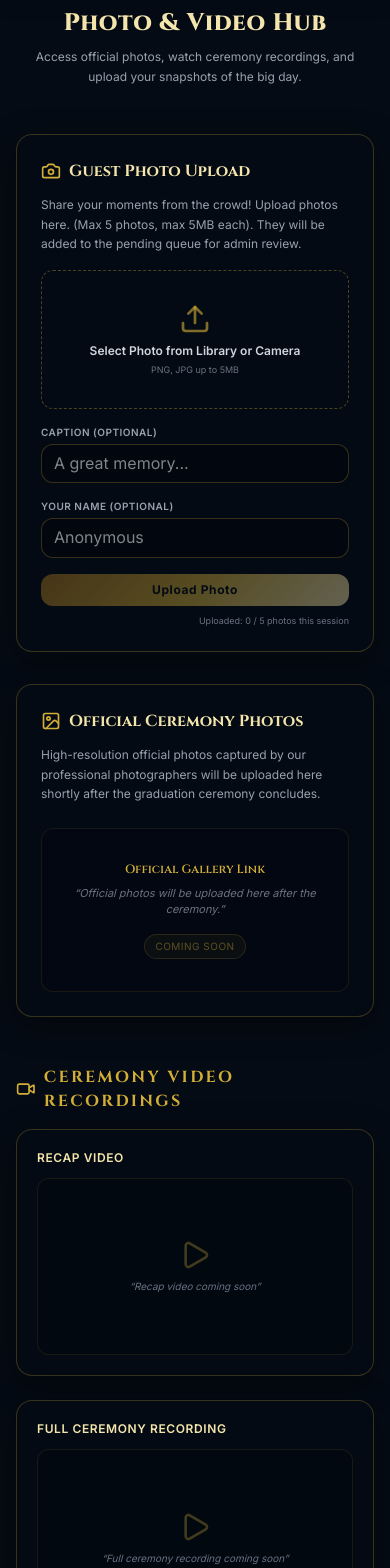
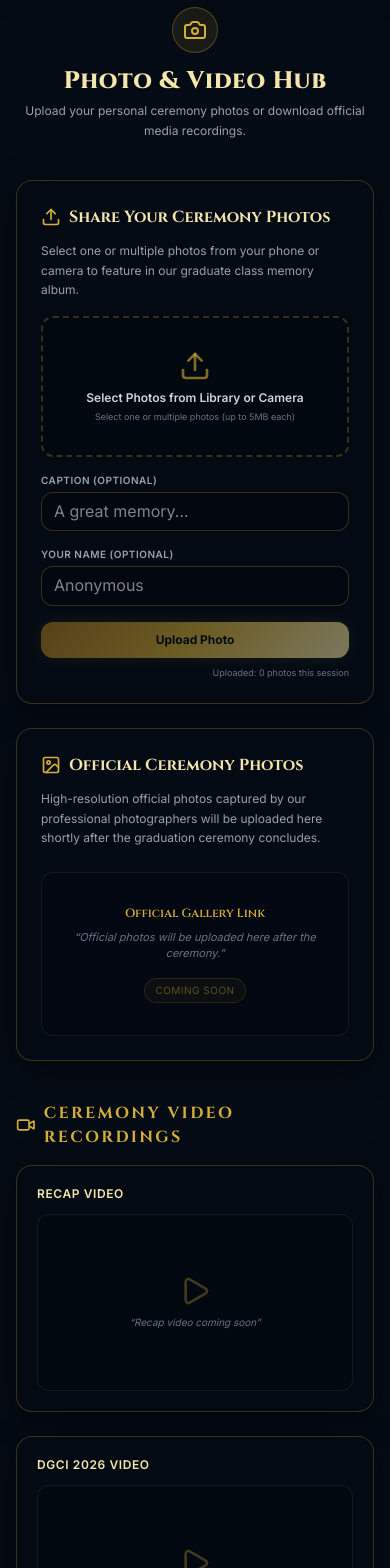
Before and after one commit to youhannamaher/dgci-graduation-2026, a Next.js app: page /media in a window 390 px wide. Shown: the part 160-1728 px from the top of the page. Built offline with nearby package versions, Linux system fonts and the light colour scheme; no server answers; the database is empty.

Commit message:
feat: remove quotes, add WhatsApp me button, bulk photo upload, approve all messages/photos actions, and update DGCI 2026 Video title

```diff
--- a/src/app/admin/page.tsx
+++ b/src/app/admin/page.tsx
@@ -5,7 +5,7 @@ import { useData } from '@/context/DataContext';
 import { StudentAvatar } from '@/components/StudentAvatar';
 import {
   Lock, KeyRound, LogOut, LayoutDashboard, Settings, Calendar, Users, MessageSquare, Camera, Link as LinkIcon,
-  Plus, Edit, Trash2, Check, X, FileSpreadsheet, Download, Upload, AlertCircle, AlertTriangle, Eye, EyeOff
+  Plus, Edit, Trash2, Check, CheckCircle, X, FileSpreadsheet, Download, Upload, AlertCircle, AlertTriangle, Eye, EyeOff
 } from 'lucide-react';
 import { Graduate, ProgramItem, Message, Photo } from '@/lib/types';
 
@@ -14,8 +14,8 @@ export default function AdminPage() {
     ceremonyInfo, program, graduates, messages, photos, mediaLinks, isLoading, isAdmin,
     loginAdmin, logoutAdmin, updateCeremonyInfo, addProgramItem, updateProgramItem,
     deleteProgramItem, reorderProgram, addGraduate, updateGraduate, deleteGraduate,
-    importGraduatesCsv, reorderGraduates, approveMessage, rejectMessage, deleteMessage,
-    approvePhoto, rejectPhoto, deletePhoto, updateMediaLinks
+    importGraduatesCsv, reorderGraduates, approveMessage, approveAllMessages, rejectMessage, deleteMessage,
+    approvePhoto, approveAllPhotos, rejectPhoto, deletePhoto, updateMediaLinks
   } = useData();
 
   // Authentication state
@@ -101,9 +101,10 @@ export default function AdminPage() {
     const locationUrl = formData.get('locationUrl') as string;
     const subtitle = formData.get('subtitle') as string;
     const closingMessage = formData.get('closingMessage') as string;
+    const whatsappNumber = formData.get('whatsappNumber') as string;
 
     const success = await updateCeremonyInfo({
-      title, classYear, date, time, venue, locationUrl, subtitle, closingMessage
+      title, classYear, date, time, venue, locationUrl, subtitle, closingMessage, whatsappNumber
     });
     if (success) triggerSaveNotification();
   };
@@ -730,6 +731,17 @@ export default function AdminPage() {
                   />
                 </div>
 
+                <div>
+                  <label className="block text-gray-400 mb-1">WhatsApp Contact Phone Number (e.g. +201234567890)</label>
+                  <input
+                    type="text"
+                    name="whatsappNumber"
+                    defaultValue={ceremonyInfo.whatsappNumber || ''}
+                    placeholder="+201234567890"
+                    className="w-full bg-[#03070d]/50 border border-gold/20 rounded-lg p-2 text-white"
+                  />
+                </div>
+
                 <button
                   type="submit"
                   className="bg-gold-gradient text-navy-dark px-4 py-2 rounded-lg font-bold hover:bg-gold-gradient-hover transition-all"
@@ -1008,16 +1020,7 @@ export default function AdminPage() {
                       </div>
                     </div>
 
-                    <div>
-                      <label className="block text-gray-400 mb-1">Profile Quote / Memory</label>
-                      <textarea
-                        placeholder="Proud to graduate, class of 2026!"
-                        value={gradQuote}
-                        onChange={(e) => setGradQuote(e.target.value)}
-                        className="w-full bg-[#03070d]/50 border border-gold/20 rounded-lg p-2 text-white"
-                        rows={2}
-                      />
-                    </div>
+
 
                     <div className="flex gap-2">
                       <button
@@ -1114,12 +1117,27 @@ export default function AdminPage() {
             <div className="space-y-4">
               <div className="flex flex-col sm:flex-row justify-between items-start sm:items-center gap-3">
                 <h3 className="font-serif font-bold text-sm text-gold-light">Message Moderation</h3>
+                <div className="flex gap-2">
+                  {stats.pendingMsg > 0 && (
+                    <button
+                      onClick={async () => {
+                        if (confirm(`Approve all ${stats.pendingMsg} pending messages?`)) {
+                          await approveAllMessages();
+                          triggerSaveNotification();
+                        }
+                      }}
+                      className="bg-emerald-600 hover:bg-emerald-500 text-white text-xs px-3 py-1.5 rounded-lg font-bold inline-flex items-center gap-1 transition-all shadow-[0_0_10px_rgba(16,185,129,0.3)]"
+                    >
+                      <CheckCircle className="h-3.5 w-3.5" /> Approve All ({stats.pendingMsg})
+                    </button>
+                  )}
                   <button
                     onClick={handleExportMessagesCSV}
                     className="bg-[#03070d] text-gold border border-gold/30 text-xs px-3 py-1.5 rounded-lg hover:border-gold transition-all inline-flex items-center gap-1"
                   >
                     <Download className="h-3.5 w-3.5" /> Export Messages
                   </button>
+                </div>
               </div>
 
               {/* Filter controls */}
@@ -1222,7 +1240,22 @@ export default function AdminPage() {
             <div className="space-y-6">
               {/* Pending Queue */}
               <div>
-                <h3 className="font-serif font-bold text-sm text-gold-light mb-4">Pending Guest Uploads ({pendingPhotos.length})</h3>
+                <div className="flex justify-between items-center mb-4">
+                  <h3 className="font-serif font-bold text-sm text-gold-light">Pending Guest Uploads ({pendingPhotos.length})</h3>
+                  {pendingPhotos.length > 0 && (
+                    <button
+                      onClick={async () => {
+                        if (confirm(`Approve all ${pendingPhotos.length} pending photos?`)) {
+                          await approveAllPhotos();
+                          triggerSaveNotification();
+                        }
+                      }}
+                      className="bg-emerald-600 hover:bg-emerald-500 text-white text-xs px-3 py-1.5 rounded-lg font-bold inline-flex items-center gap-1 transition-all shadow-[0_0_10px_rgba(16,185,129,0.3)]"
+                    >
+                      <CheckCircle className="h-3.5 w-3.5" /> Approve All Photos ({pendingPhotos.length})
+                    </button>
+                  )}
+                </div>
                 {pendingPhotos.length === 0 ? (
                   <div className="glass-card rounded-xl p-6 text-center border-gold/10 text-gray-500 text-xs">
                     <p>No guest photo uploads pending approval.</p>
@@ -1320,7 +1353,7 @@ export default function AdminPage() {
                 </div>
 
                 <div>
-                  <label className="block text-gray-400 mb-1">Full Ceremony Recording URL (YouTube)</label>
+                  <label className="block text-gray-400 mb-1">DGCI 2026 Video URL (YouTube)</label>
                   <input
                     type="url"
                     name="fullCeremonyUrl"
--- a/src/app/api/data/[key]/route.ts
+++ b/src/app/api/data/[key]/route.ts
@@ -588,6 +588,10 @@ export async function POST(
             await sql`UPDATE messages SET status = 'approved' WHERE id = ${id}`;
             return NextResponse.json({ success: true });
           }
+          if (action === 'approve_all') {
+            await sql`UPDATE messages SET status = 'approved' WHERE status = 'pending'`;
+            return NextResponse.json({ success: true });
+          }
           if (action === 'reject') {
             await sql`UPDATE messages SET status = 'rejected' WHERE id = ${id}`;
             return NextResponse.json({ success: true });
@@ -611,6 +615,10 @@ export async function POST(
             await sql`UPDATE photos SET status = 'approved' WHERE id = ${id}`;
             return NextResponse.json({ success: true });
           }
+          if (action === 'approve_all') {
+            await sql`UPDATE photos SET status = 'approved' WHERE status = 'pending'`;
+            return NextResponse.json({ success: true });
+          }
           if (action === 'reject' || action === 'delete') {
             await sql`DELETE FROM photos WHERE id = ${id}`;
             return NextResponse.json({ success: true });
@@ -631,7 +639,7 @@ export async function POST(
           `;
           await sql`
             INSERT INTO media_links (id, title, type, url, is_active)
-            VALUES ('video_full', 'Full Ceremony Video', 'video_full', ${data.fullCeremonyUrl}, true)
+            VALUES ('video_full', 'DGCI 2026 Video', 'video_full', ${data.fullCeremonyUrl}, true)
             ON CONFLICT (id) DO UPDATE SET url = EXCLUDED.url
           `;
           return NextResponse.json({ success: true });
@@ -727,6 +735,10 @@ export async function POST(
           const { error } = await supabase.from('messages').update({ status: 'approved' }).eq('id', id);
           return NextResponse.json({ success: !error, error });
         }
+        if (action === 'approve_all') {
+          const { error } = await supabase.from('messages').update({ status: 'approved' }).eq('status', 'pending');
+          return NextResponse.json({ success: !error, error });
+        }
         if (action === 'reject') {
           const { error } = await supabase.from('messages').update({ status: 'rejected' }).eq('id', id);
           return NextResponse.json({ success: !error, error });
@@ -747,6 +759,10 @@ export async function POST(
           const { error } = await supabase.from('photos').update({ status: 'approved' }).eq('id', id);
           return NextResponse.json({ success: !error, error });
         }
+        if (action === 'approve_all') {
+          const { error } = await supabase.from('photos').update({ status: 'approved' }).eq('status', 'pending');
+          return NextResponse.json({ success: !error, error });
+        }
         if (action === 'reject' || action === 'delete') {
           const { error } = await supabase.from('photos').delete().eq('id', id);
           return NextResponse.json({ success: !error, error });
@@ -757,7 +773,7 @@ export async function POST(
       case 'media-links': {
         await supabase.from('media_links').upsert({ id: 'photos', title: 'Official Photos', type: 'photos', url: data.officialPhotosUrl, is_active: true });
         await supabase.from('media_links').upsert({ id: 'video_recap', title: 'Recap Video', type: 'video_recap', url: data.recapVideoUrl, is_active: true });
-        await supabase.from('media_links').upsert({ id: 'video_full', title: 'Full Ceremony Video', type: 'video_full', url: data.fullCeremonyUrl, is_active: true });
+        await supabase.from('media_links').upsert({ id: 'video_full', title: 'DGCI 2026 Video', type: 'video_full', url: data.fullCeremonyUrl, is_active: true });
         return NextResponse.json({ success: true });
       }
 
--- a/src/app/graduates/page.tsx
+++ b/src/app/graduates/page.tsx
@@ -59,7 +59,7 @@ export default function GraduatesPage() {
           Graduate Profiles
         </h1>
         <p className="text-gray-400 text-xs max-w-md mx-auto leading-relaxed">
-          Browse the graduating class of 2026. Click on a profile to read their quotes, memories, and approved congratulations messages.
+          Browse the graduating class of 2026. Click on a profile to view stage walk details and approved congratulations messages.
         </p>
       </div>
 
--- a/src/app/media/page.tsx
+++ b/src/app/media/page.tsx
@@ -10,7 +10,7 @@ export default function MediaHubPage() {
   // Form State
   const [caption, setCaption] = useState('');
   const [uploadedBy, setUploadedBy] = useState('');
-  const [selectedFile, setSelectedFile] = useState<File | null>(null);
+  const [selectedFiles, setSelectedFiles] = useState<File[]>([]);
   const [previewUrl, setPreviewUrl] = useState<string | null>(null);
 
   // Status State
@@ -69,66 +69,62 @@ export default function MediaHubPage() {
   };
 
   const handleFileChange = (e: React.ChangeEvent<HTMLInputElement>) => {
-    const file = e.target.files?.[0];
-    if (!file) return;
+    const files = Array.from(e.target.files || []);
+    if (files.length === 0) return;
 
-    // Check size limit: 5MB
-    if (file.size > 5 * 1024 * 1024) {
-      setErrorMessage('Image must be smaller than 5 MB.');
+    // Check size limit: 5MB per file
+    const oversized = files.find(f => f.size > 5 * 1024 * 1024);
+    if (oversized) {
+      setErrorMessage('Each image must be smaller than 5 MB.');
       setUploadStatus('error');
       return;
     }
 
-    setSelectedFile(file);
-    setPreviewUrl(URL.createObjectURL(file));
+    setSelectedFiles(files);
+    setPreviewUrl(URL.createObjectURL(files[0]));
     setUploadStatus('idle');
     setErrorMessage('');
   };
 
   const handleUploadSubmit = async (e: React.FormEvent) => {
     e.preventDefault();
-    if (!selectedFile) return;
-
-    if (uploadCount >= 5) {
-      setErrorMessage('You have reached the upload limit of 5 photos per session.');
-      setUploadStatus('error');
-      return;
-    }
+    if (selectedFiles.length === 0) return;
 
     try {
-      setUploadStatus('compressing');
-
-      // Compress client-side
-      const base64Image = await compressImage(selectedFile);
-
       setUploadStatus('uploading');
 
-      // Submit photo data
-      const success = await submitPhoto({
-        url: base64Image, // Save compressed base64 string as URL
-        caption: caption.trim(),
-        uploadedBy: uploadedBy.trim() || 'Anonymous'
-      });
+      let successCount = 0;
+      for (let i = 0; i < selectedFiles.length; i++) {
+        const file = selectedFiles[i];
+        const base64Image = await compressImage(file);
 
-      if (success) {
+        const ok = await submitPhoto({
+          url: base64Image,
+          caption: caption.trim() || (selectedFiles.length > 1 ? `Memory #${i + 1}` : ''),
+          uploadedBy: uploadedBy.trim() || 'Anonymous'
+        });
+
+        if (ok) successCount++;
+      }
+
+      if (successCount > 0) {
         setUploadStatus('success');
         setCaption('');
-        setSelectedFile(null);
+        setSelectedFiles([]);
         setPreviewUrl(null);
-        setUploadCount((prev) => prev + 1);
+        setUploadCount((prev) => prev + successCount);
 
-        // Reset
         setTimeout(() => {
           setUploadStatus('idle');
         }, 5000);
       } else {
         setUploadStatus('error');
-        setErrorMessage('Failed to upload. Please try again.');
+        setErrorMessage('Failed to upload photos. Please try again.');
       }
     } catch (err) {
       console.error(err);
       setUploadStatus('error');
-      setErrorMessage('Compression failed. Please choose another image.');
+      setErrorMessage('Upload processing failed. Please choose another image.');
     }
   };
 
@@ -140,56 +136,74 @@ export default function MediaHubPage() {
     return match && match[2].length === 11 ? `https://www.youtube.com/embed/${match[2]}` : '';
   };
 
-  const recapEmbed = getYoutubeEmbedUrl(mediaLinks.recapVideoUrl);
-  const fullEmbed = getYoutubeEmbedUrl(mediaLinks.fullCeremonyUrl);
+  const recapEmbed = useMemo(() => getYoutubeEmbedUrl(mediaLinks.recapVideoUrl), [mediaLinks.recapVideoUrl]);
+  const fullEmbed = useMemo(() => getYoutubeEmbedUrl(mediaLinks.fullCeremonyUrl), [mediaLinks.fullCeremonyUrl]);
 
   return (
-    <div className="max-w-4xl mx-auto px-4 py-8 w-full animate-fadeIn space-y-12">
-      {/* Page Header */}
+    <div className="flex-1 max-w-5xl mx-auto px-4 py-8 w-full space-y-10">
+      {/* Title */}
       <div className="text-center">
-        <h1 className="text-2xl md:text-3xl font-serif font-extrabold text-gold-light tracking-wide mb-2">
+        <div className="inline-flex items-center justify-center p-2.5 rounded-full bg-gold/10 border border-gold/30 mb-3 text-gold">
+          <Camera className="h-6 w-6" />
+        </div>
+        <h1 className="text-2xl md:text-3xl font-serif font-extrabold text-gold-light tracking-wide mb-1">
           Photo & Video Hub
         </h1>
-        <p className="text-gray-400 text-xs max-w-sm mx-auto leading-relaxed">
-          Access official photos, watch ceremony recordings, and upload your snapshots of the big day.
+        <p className="text-gray-400 text-xs max-w-md mx-auto leading-relaxed">
+          Upload your personal ceremony photos or download official media recordings.
         </p>
       </div>
 
-      {/* Grid: Section 1 & Section 2 */}
-      <div className="grid grid-cols-1 md:grid-cols-2 gap-8">
-
-        {/* Guest Photo Upload Box */}
+      {/* Grid: Upload & Official Albums */}
+      <div className="grid grid-cols-1 md:grid-cols-2 gap-6">
+        {/* Upload Form Box */}
         <div className="glass-card rounded-2xl p-6 border-gold/20 flex flex-col justify-between">
           <div>
             <div className="flex items-center gap-2 mb-3">
-              <Camera className="h-5 w-5 text-gold" />
-              <h2 className="text-base font-serif font-bold text-gold-light">Guest Photo Upload</h2>
+              <Upload className="h-5 w-5 text-gold" />
+              <h2 className="text-base font-serif font-bold text-gold-light">Share Your Ceremony Photos</h2>
             </div>
             <p className="text-gray-400 text-xs mb-4 leading-relaxed font-sans">
-              Share your moments from the crowd! Upload photos here. (Max 5 photos, max 5MB each). They will be added to the pending queue for admin review.
+              Select one or multiple photos from your phone or camera to feature in our graduate class memory album.
             </p>
 
-            <form onSubmit={handleUploadSubmit} className="space-y-4">
-              {/* File Input container */}
-              <div className="border border-dashed border-gold/35 rounded-xl p-4 text-center cursor-pointer hover:bg-gold/5 transition-all relative">
+            {uploadStatus === 'success' && (
+              <div className="mb-4 p-3 bg-emerald-950/40 border border-emerald-500/30 rounded-xl text-emerald-300 text-xs flex items-center gap-2">
+                <CheckCircle2 className="h-4 w-4 shrink-0" />
+                <span>Uploaded successfully! Pending quick admin review.</span>
+              </div>
+            )}
+
+            {uploadStatus === 'error' && (
+              <div className="mb-4 p-3 bg-rose-950/40 border border-rose-500/30 rounded-xl text-rose-300 text-xs flex items-center gap-2">
+                <AlertTriangle className="h-4 w-4 shrink-0" />
+                <span>{errorMessage}</span>
+              </div>
+            )}
+
+            <form onSubmit={handleUploadSubmit} className="space-y-4 font-sans">
+              {/* Dropzone */}
+              <div className="border-2 border-dashed border-gold/25 hover:border-gold/60 rounded-xl p-4 text-center cursor-pointer transition-all bg-[#03070d]/50 relative">
                 <input
                   type="file"
                   accept="image/*"
+                  multiple
                   onChange={handleFileChange}
                   className="absolute inset-0 w-full h-full opacity-0 cursor-pointer"
-                  disabled={uploadCount >= 5}
                 />
 
                 {previewUrl ? (
                   <div className="flex flex-col items-center">
                     <img src={previewUrl} alt="Preview" className="h-28 object-contain rounded-lg border border-gold/20 mb-2" />
-                    <span className="text-[10px] text-gold font-medium">Click to replace photo</span>
+                    <span className="text-[10px] text-gold font-medium">
+                      {selectedFiles.length > 1 ? `${selectedFiles.length} photos selected (click to replace)` : 'Click to replace photo'}
+                    </span>
                   </div>
                 ) : (
                   <div className="py-4 flex flex-col items-center">
                     <Upload className="h-8 w-8 text-gold/60 mb-2" />
-                    <span className="text-xs text-gray-300 font-semibold">Select Photo from Library or Camera</span>
-                    <span className="text-[9px] text-gray-500 mt-1">PNG, JPG up to 5MB</span>
+                    <span className="text-xs text-gray-300 font-semibold">Select Photos from Library or Camera</span>
+                    <span className="text-[9px] text-gray-500 mt-1">Select one or multiple photos (up to 5MB each)</span>
                   </div>
                 )}
               </div>
@@ -205,7 +219,6 @@ export default function MediaHubPage() {
                   value={caption}
                   onChange={(e) => setCaption(e.target.value)}
                   className="block w-full bg-[#03070d]/70 border border-gold/25 rounded-xl py-2 px-3 text-xs text-white focus:outline-none focus:ring-1 focus:ring-gold"
-                  disabled={uploadCount >= 5}
                 />
               </div>
 
@@ -220,38 +233,21 @@ export default function MediaHubPage() {
                   value={uploadedBy}
                   onChange={(e) => setUploadedBy(e.target.value)}
                   className="block w-full bg-[#03070d]/70 border border-gold/25 rounded-xl py-2 px-3 text-xs text-white focus:outline-none focus:ring-1 focus:ring-gold"
-                  disabled={uploadCount >= 5}
                 />
               </div>
-
-              {/* Error / Success feedback */}
-              {uploadStatus === 'success' && (
-                <div className="p-3 bg-emerald-950/40 border border-emerald-500/30 rounded-xl text-emerald-400 text-xs flex items-center gap-2">
-                  <CheckCircle2 className="h-4 w-4" />
-                  <span>Photo uploaded successfully for review! ({uploadCount}/5)</span>
-                </div>
-              )}
-              {uploadStatus === 'error' && (
-                <div className="p-3 bg-rose-950/40 border border-rose-500/30 rounded-xl text-rose-400 text-xs flex items-center gap-2">
-                  <AlertTriangle className="h-4 w-4" />
-                  <span>{errorMessage}</span>
-                </div>
-              )}
 
               {/* Submit */}
               <button
                 type="submit"
-                disabled={!selectedFile || uploadStatus === 'compressing' || uploadStatus === 'uploading' || uploadCount >= 5}
-                className="w-full bg-gold-gradient text-navy-dark py-2 rounded-xl text-xs font-bold tracking-wider hover:bg-gold-gradient-hover transition-all disabled:opacity-40"
+                disabled={selectedFiles.length === 0 || uploadStatus === 'uploading'}
+                className="w-full bg-gold-gradient text-navy-dark py-2.5 rounded-xl font-bold text-xs hover:bg-gold-gradient-hover transition-all disabled:opacity-50 disabled:cursor-not-allowed shadow-[0_0_15px_rgba(212,175,55,0.2)]"
               >
-                {uploadStatus === 'compressing' && 'Compressing Image...'}
-                {uploadStatus === 'uploading' && 'Uploading...'}
-                {uploadStatus !== 'compressing' && uploadStatus !== 'uploading' && 'Upload Photo'}
+                {uploadStatus === 'uploading' ? 'Uploading Selected Photos...' : selectedFiles.length > 1 ? `Upload ${selectedFiles.length} Photos` : 'Upload Photo'}
               </button>
             </form>
           </div>
           <div className="text-right text-[9px] text-gray-500 mt-2">
-            Uploaded: {uploadCount} / 5 photos this session
+            Uploaded: {uploadCount} photos this session
           </div>
         </div>
 
@@ -329,14 +325,14 @@ export default function MediaHubPage() {
             )}
           </div>
 
-          {/* Full Ceremony Video Box */}
+          {/* DGCI 2026 Video Box */}
           <div className="glass-card rounded-2xl p-5 border border-gold/15">
-            <h3 className="text-xs uppercase tracking-wider text-gold-light font-semibold mb-3">Full Ceremony Recording</h3>
+            <h3 className="text-xs uppercase tracking-wider text-gold-light font-semibold mb-3">DGCI 2026 Video</h3>
             {fullEmbed ? (
               <div className="relative w-full aspect-video rounded-xl overflow-hidden border border-gold/10">
                 <iframe
                   src={fullEmbed}
-                  title="Full Ceremony Video"
+                  title="DGCI 2026 Video"
                   allow="accelerometer; autoplay; clipboard-write; encrypted-media; gyroscope; picture-in-picture"
                   allowFullScreen
                   className="absolute inset-0 w-full h-full"
@@ -345,7 +341,7 @@ export default function MediaHubPage() {
             ) : (
               <div className="bg-[#03070d]/30 aspect-video rounded-xl border border-gold/10 flex flex-col items-center justify-center text-center p-4">
                 <Play className="h-8 w-8 text-gold/30 mb-2" />
-                <p className="text-[10px] text-gray-500 italic">&ldquo;Full ceremony recording coming soon&rdquo;</p>
+                <p className="text-[10px] text-gray-500 italic">&ldquo;DGCI 2026 video coming soon&rdquo;</p>
               </div>
             )}
           </div>
--- a/src/app/page.tsx
+++ b/src/app/page.tsx
@@ -38,7 +38,7 @@ export default function HomePage() {
   const actionItems = [
     { name: 'Ceremony Program', desc: 'Schedule & timeline of events', path: '/program', icon: CalendarDays, border: 'border-gold/20 hover:border-gold/60' },
     { name: 'Certificate Order', desc: 'Find students certificate order', path: '/certificate-order', icon: Award, border: 'border-gold/20 hover:border-gold/60' },
-    { name: 'Graduate Wall', desc: 'Browse graduates and quotes', path: '/graduates', icon: Users, border: 'border-gold/20 hover:border-gold/60' },
+    { name: 'Graduate Wall', desc: 'Browse graduates and stage walk order', path: '/graduates', icon: Users, border: 'border-gold/20 hover:border-gold/60' },
     { name: 'Messages & Memories', desc: 'Congratulate the graduates', path: '/messages', icon: MessageSquare, border: 'border-gold/20 hover:border-gold/60' },
     { name: 'Photo & Video Hub', desc: 'Upload and view ceremony media', path: '/media', icon: ImageIcon, border: 'border-gold/20 hover:border-gold/60' },
     { name: 'Class Journey', desc: '2022 - 2026 milestones timeline', path: '/journey', icon: BookOpen, border: 'border-gold/20 hover:border-gold/60' },
--- a/src/lib/types.ts
+++ b/src/lib/types.ts
@@ -7,6 +7,7 @@ export interface CeremonyInfo {
   locationUrl: string;
   subtitle: string;
   closingMessage: string;
+  whatsappNumber?: string;
 }
 
 export interface ProgramItem {
```
Also changed, not shown: src/app/graduates/[id]/page.tsx (+1 -10 lines), src/components/Footer.tsx (+10 -1 lines), src/context/DataContext.tsx (+48 -0 lines). Lines whose indentation alone changed are shown as unchanged.
